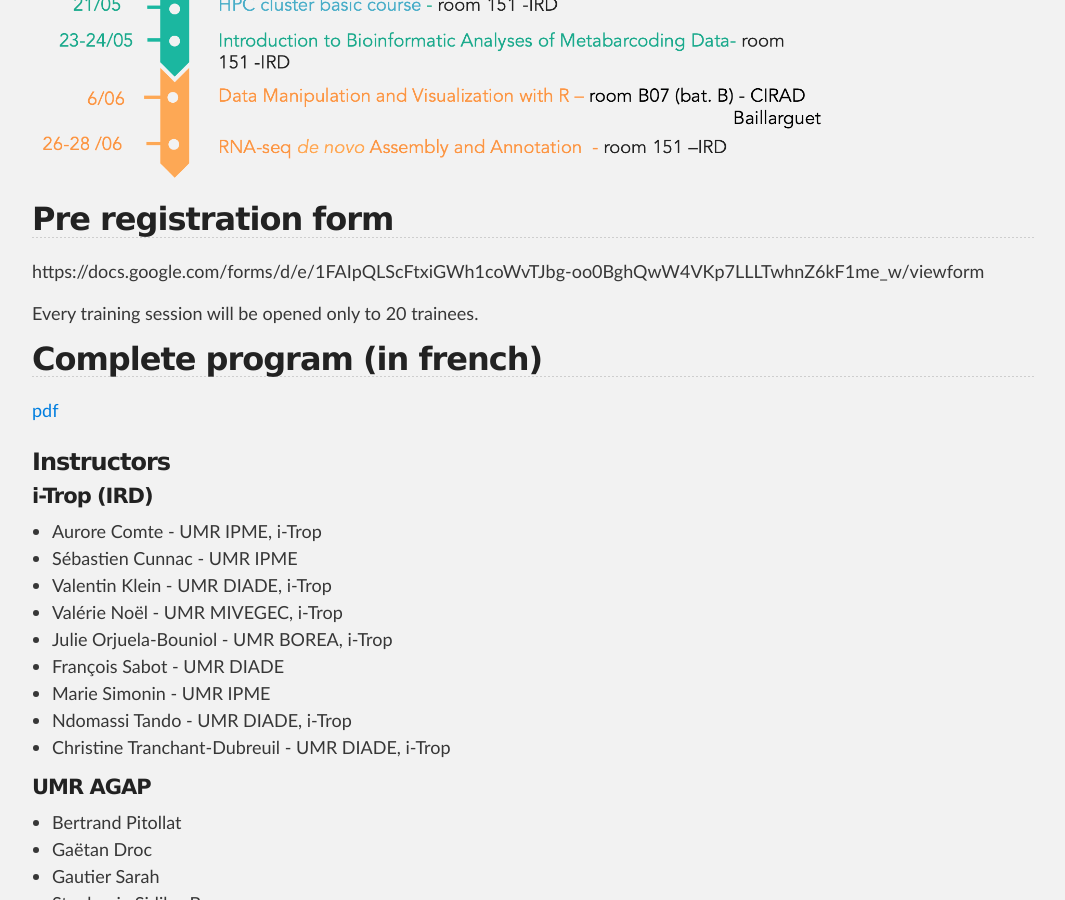
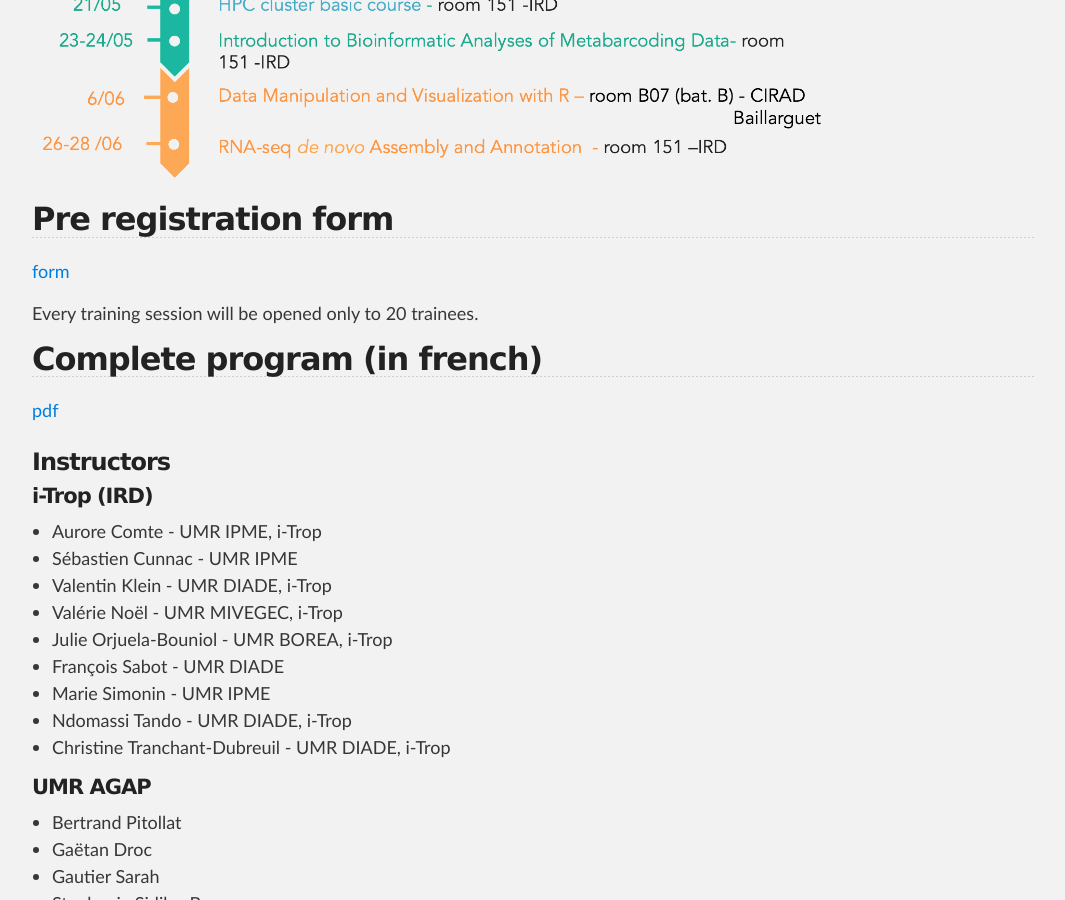
Before and after one commit to SouthGreenPlatform/trainings, a Jekyll site: the page built from _pages/trainings2019.md, in a window 1280 px wide and 900 px high, scrolled down 1130 px. Shown: the whole window, without its empty margins (106-1171 px from the left). Built offline with Jekyll 4.4.1, drawn with Linux system fonts in a browser that asks for light colours; nearby versions of some CDN libraries.

Commit message:
Update trainings2019.md

```diff
--- a/_pages/trainings2019.md
+++ b/_pages/trainings2019.md
@@ -26,7 +26,7 @@
 <img width="80%" src="{{ site.url }}/images/Pg-frise-formationsSG-2019-eng.png" alt="" />
 
 <h2>Pre registration form</h2>
-https://docs.google.com/forms/d/e/1FAIpQLScFtxiGWh1coWvTJbg-oo0BghQwW4VKp7LLLTwhnZ6kF1me_w/viewform
+<a hred="https://docs.google.com/forms/d/e/1FAIpQLScFtxiGWh1coWvTJbg-oo0BghQwW4VKp7LLLTwhnZ6kF1me_w/viewform">form</a>
 
 Every training session will be opened only to 20 trainees.
 
```
